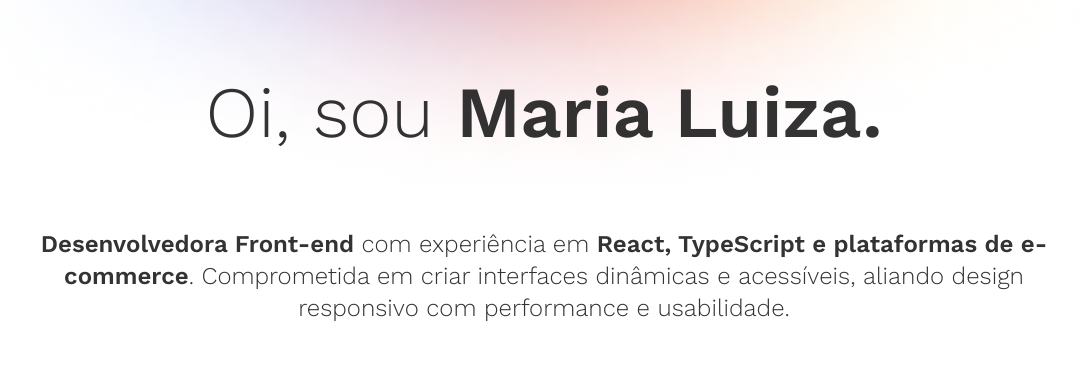
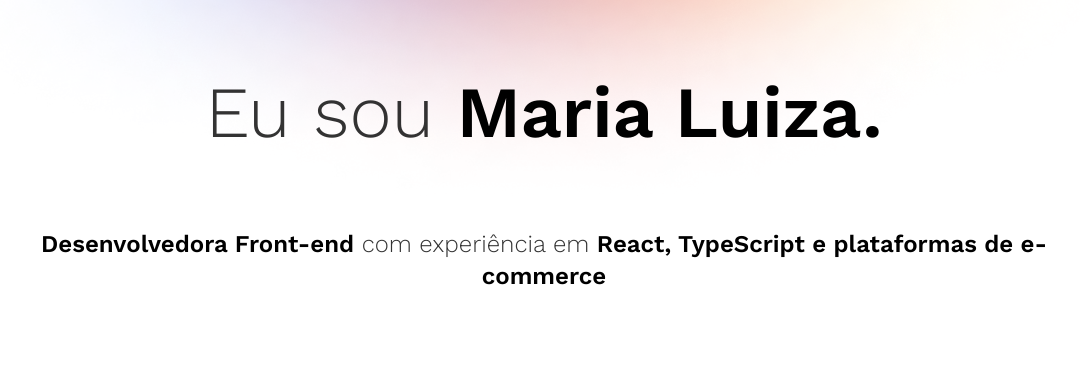
Before and after one commit to maria-luiza-rodrigues-ti/apresentacao-pessoal-frontend, a React (Vite) app: page / in a window 1280 px wide. Shown: the part 134-508 px from the top of the page, without its empty margins (96-1183 px from the left). Built offline with nearby package versions, Linux system fonts and the light colour scheme.

Commit message:
lib: changing framer motion to react typed

```diff
--- a/index.html
+++ b/index.html
@@ -14,9 +14,7 @@
 
     <title>Apresentação Pessoal - projeto frontend fusion</title>
   </head>
-  <body
-    class="bg-light-background-gradient text-dark-neutral-2 dark:bg-dark-background-gradient dark:text-dark-neutral-2 scroll-smooth"
-  >
+  <body class="">
     <div id="root"></div>
     <script type="module" src="/src/main.tsx"></script>
   </body>
--- a/package.json
+++ b/package.json
@@ -16,7 +16,8 @@
     "react": "^18.3.1",
     "react-dom": "^18.3.1",
     "react-icons": "^5.3.0",
-    "react-router-dom": "^6.26.2"
+    "react-router-dom": "^6.26.2",
+    "react-typed": "^2.0.12"
   },
   "devDependencies": {
     "@eslint/js": "^9.9.0",
--- a/src/index.css
+++ b/src/index.css
@@ -5,3 +5,8 @@
 * {
   @apply transition-colors duration-200;
 }
+
+.strong-part {
+  font-weight: semibold;
+  color: black;
+}
--- a/src/page/home/components/recent-projects-section.tsx
+++ b/src/page/home/components/recent-projects-section.tsx
@@ -39,7 +39,7 @@
     <section id="#recents-projects" className="mb-32 max-w-5xl mx-auto">
       <h2 className="text-4xl text-white-70 text-left font-light mb-24">
         Alguns dos meus{" "}
-        <span className="text-white font-semibold">projetos recentes</span>
+        <strong className="font-semibold text-black">projetos recentes</strong>
       </h2>
       <div className="space-y-24">
         {recentProjetcs.map((project) => {
--- a/src/page/home/components/technologies-section.tsx
+++ b/src/page/home/components/technologies-section.tsx
@@ -63,7 +63,6 @@
             <SplideSlide key={technologies.id}>
               <div className="flex flex-col items-center">
                 {technologies.icon}
-                <span className="text-center mt-4">{technologies.name}</span>
               </div>
             </SplideSlide>
           );
--- a/src/page/home/home.tsx
+++ b/src/page/home/home.tsx
@@ -1,38 +1,14 @@
 import { ChevronDown } from "lucide-react";
-import { motion, Variants } from "framer-motion";
+import { ReactTyped } from "react-typed";
 
 import { Header } from "../../components/header";
-import { splitStringUsingRegex } from "../../utils/splitStringUsingRegex";
 
 import BgGradient from "/assets/background-gradient-top.png";
 import { TechnologiesSection } from "./components/technologies-section";
 import { RecentProjectsSection } from "./components/recent-projects-section";
 import { Footer } from "../../components/footer";
 
-const heading = "Oi, sou ";
-const name = "Maria Luiza.";
-const occupation = "Desenvolvedora Front-end ";
-const descriptionFirstPart = "com experiência em ";
-const technologies = "React, TypeScript e plataformas de e-commerce";
-const descriptionSecondPart =
-  ". Comprometida em criar interfaces dinâmicas e acessíveis, aliando design responsivo com performance e usabilidade.";
-
-const CharacterVariants: Variants = {
-  hidden: { opacity: 0 },
-  reveal: { opacity: 1 },
-};
-
 export function Home() {
-  const headingCharacters = splitStringUsingRegex(heading);
-  const nameCharacters = splitStringUsingRegex(name);
-  const occupationCharacters = splitStringUsingRegex(occupation);
-  const descriptionFirstPartCharacters =
-    splitStringUsingRegex(descriptionFirstPart);
-  const technologiesCharacters = splitStringUsingRegex(technologies);
-  const descriptionSecondPartCharacters = splitStringUsingRegex(
-    descriptionSecondPart
-  );
-
   return (
     <div className="relative bg-white text-black/80 font-light dark:bg-white-25 backdrop-blur-[2px] dark:bg-dark-background-gradient dark:text-dark-neutral-2 scroll-smooth pt-8">
       <img
@@ -45,77 +21,57 @@
       <div className="">
         <Header />
         <section className="mt-32 mb-32 max-w-5xl mx-auto z-20 relative ">
-          <motion.h1
-            initial="hidden"
-            whileInView={"reveal"}
-            transition={{ staggerChildren: 0.02 }}
-            className="text-7xl text-center"
-          >
-            {headingCharacters.map((character) => (
-              <motion.span
-                key={character}
-                transition={{ duration: 0.5 }}
-                variants={CharacterVariants}
-              >
-                {character}
-              </motion.span>
-            ))}
-            {nameCharacters.map((character) => (
-              <motion.strong
-                key={character}
-                transition={{ duration: 0.5 }}
-                variants={CharacterVariants}
-                className="font-semibold"
-              >
-                {character}
-              </motion.strong>
-            ))}
-          </motion.h1>
-          <motion.p
-            initial="hidden"
-            whileInView={"reveal"}
-            transition={{ staggerChildren: 0.02 }}
-            className="mt-20 max-w-5xl mx-auto text-2xl dark:text-neutral-2 text-center font-light"
-          >
-            {occupationCharacters.map((character) => (
-              <motion.strong
-                key={character}
-                transition={{ duration: 0.35 }}
-                variants={CharacterVariants}
-                className="font-semibold"
-              >
-                {character}
-              </motion.strong>
-            ))}
-            {descriptionFirstPartCharacters.map((character) => (
-              <motion.span
-                key={character}
-                transition={{ duration: 0.35 }}
-                variants={CharacterVariants}
-              >
-                {character}
-              </motion.span>
-            ))}
-            {technologiesCharacters.map((character) => (
-              <motion.strong
-                key={character}
-                transition={{ duration: 0.35 }}
-                variants={CharacterVariants}
-                className="font-semibold"
-              >
-                {character}
-              </motion.strong>
-            ))}
-            {descriptionSecondPartCharacters.map((character) => (
-              <motion.span
-                key={character}
-                transition={{ duration: 0.35 }}
-                variants={CharacterVariants}
-              >
-                {character}
-              </motion.span>
-            ))}
-          </motion.p>
+          <h1 className="text-7xl text-center font-light">
+            <ReactTyped
+              strings={["Eu sou "]}
+              typeSpeed={40}
+              showCursor={false}
+            />{" "}
+            <strong className="font-semibold text-black">
+              <ReactTyped
+                strings={[" Maria Luiza."]}
+                typeSpeed={50}
+                startDelay={300}
+                showCursor={false}
+              />
+            </strong>
+          </h1>
+          <p className="mt-20 max-w-5xl mx-auto text-2xl dark:text-neutral-2 text-center font-light">
+            <strong className="font-semibold text-black">
+              <ReactTyped
+                strings={["Desenvolvedora Front-end"]}
+                typeSpeed={50}
+                startDelay={200}
+                showCursor={false}
+              />
+            </strong>{" "}
+            <span>
+              <ReactTyped
+                strings={[" com experiência em"]}
+                typeSpeed={50}
+                startDelay={2000}
+                showCursor={false}
+              />
+            </span>{" "}
+            <strong className="font-semibold text-black">
+              <ReactTyped
+                strings={["React, TypeScript e plataformas de e-commerce"]}
+                typeSpeed={50}
+                startDelay={3500}
+                showCursor={false}
+              />
+            </strong>
+            <span>
+              <ReactTyped
+                strings={[
+                  ". Comprometida em criar interfaces dinâmicas e acessíveis, aliando design responsivo com performance e usabilidade.",
+                ]}
+                typeSpeed={50}
+                startDelay={6500}
+                showCursor={false}
+              />
+            </span>
+          </p>
           <a href="#technologies" className="flex justify-center mt-32">
             <ChevronDown
               size={64}
```
Also changed, not shown: 1 other file (tests, documents, lock files or other folders).
